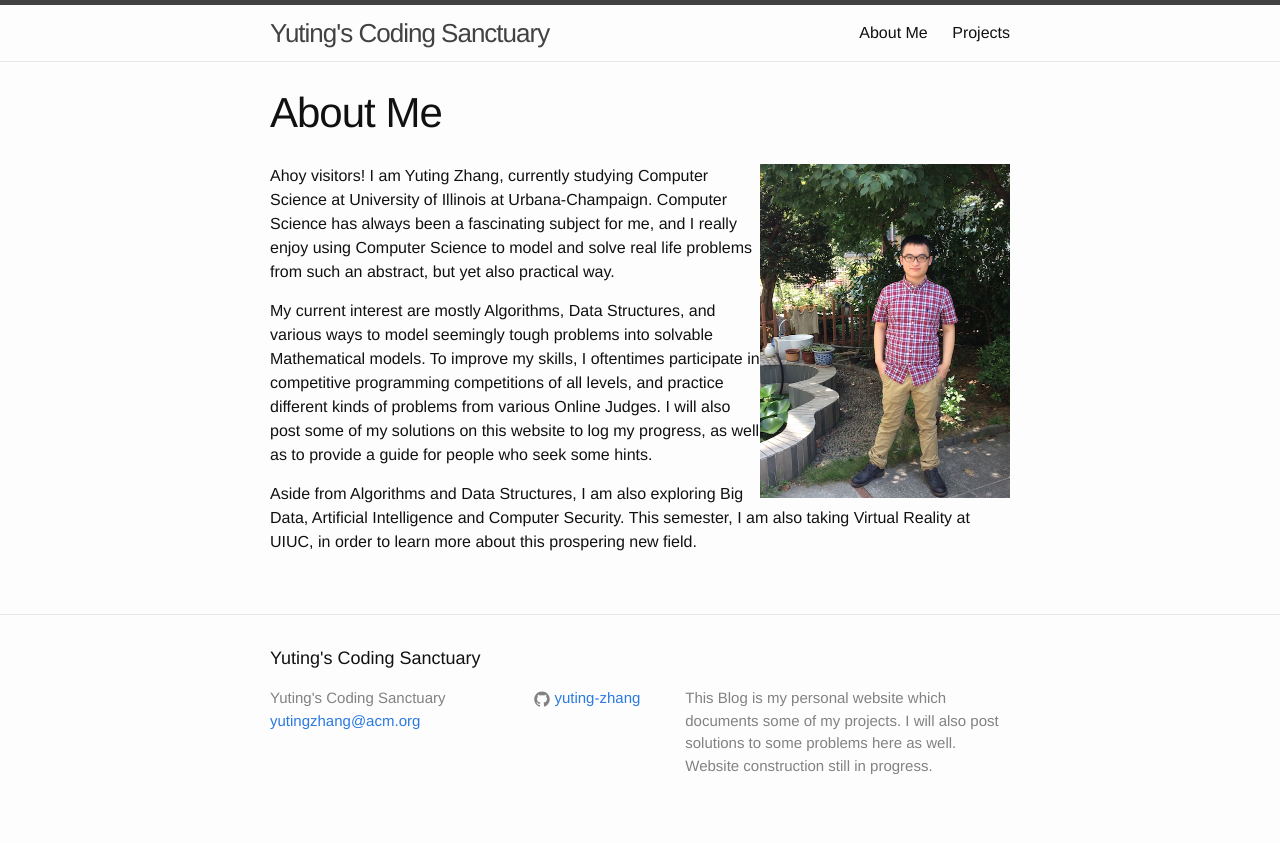
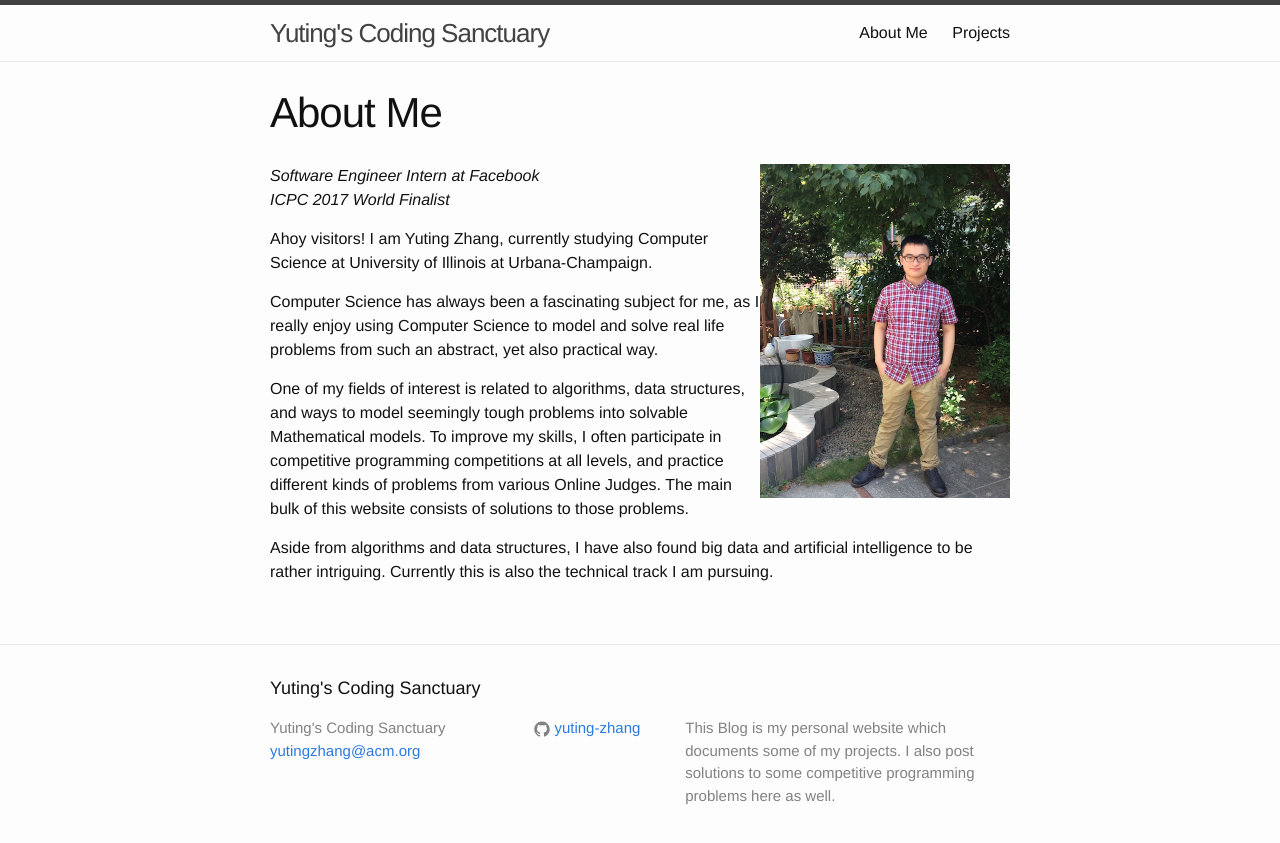
Before and after one commit to khaledlooda/yuting-zhang.github.io, a Jekyll site: the page built from about.md, in a window 1280 px wide. Shown: the top 843 px of the page. Built offline with Jekyll 4.4.1, drawn with Linux system fonts in a browser that asks for light colours.

Commit message:
pages updated

```diff
--- a/_config.yml
+++ b/_config.yml
@@ -19,8 +19,8 @@ title: Yuting's Coding Sanctuary
 email: yutingzhang@acm.org
 description: > # this means to ignore newlines until "baseurl:"
     This Blog is my personal website which documents some of my projects.
-    I will also post solutions to some problems here as well.
-    Website construction still in progress.
+    I also post solutions to some competitive programming
+    problems here as well.
 baseurl: "" # the subpath of your site, e.g. /blog
 url: "" # the base hostname & protocol for your site
 twitter_username:
--- a/about.md
+++ b/about.md
@@ -5,16 +5,23 @@ permalink: /about/
 ---
 <img style="float: right;" src="/assets/profile.JPG" width="250" />
 
-Ahoy visitors! I am Yuting Zhang, currently studying Computer Science at University of Illinois
-at Urbana-Champaign. Computer Science has always been a fascinating subject for me, and I really
-enjoy using Computer Science to  model and solve real life problems from such an
-abstract, but yet also practical way.
+*Software Engineer Intern at Facebook*
+*ICPC 2017 World Finalist*
 
-My current interest are mostly Algorithms, Data Structures, and various ways to model seemingly tough
-problems into solvable Mathematical models. To improve my skills, I oftentimes participate in
- competitive programming competitions of all levels, and  practice different kinds of problems
-from various Online Judges. I will also post some of my solutions on this website to log my progress,
-as well as to provide a guide for people who seek some hints.
+Ahoy visitors! I am Yuting Zhang, currently studying Computer Science at
+University of Illinois at Urbana-Champaign.
 
-Aside from Algorithms and Data Structures, I am also exploring Big Data, Artificial Intelligence and Computer Security.
-This semester, I am also taking Virtual Reality at UIUC, in order to learn more about this prospering new field.
+Computer Science has always been a fascinating subject for me, as I really
+enjoy using Computer Science to  model and solve real life problems from
+such an abstract, yet also practical way.
+
+One of my fields of interest is related to algorithms, data structures, and
+ways to model seemingly tough problems into solvable Mathematical models.
+To improve my skills, I often participate in competitive programming
+competitions at all levels, and practice different kinds of problems
+from various Online Judges. The main bulk of this website consists of
+solutions to those problems.
+
+Aside from algorithms and data structures, I have also found big data and
+artificial intelligence to be rather intriguing. Currently this is also the
+technical track I am pursuing.
```
Also changed, not shown: projects.md (+2 -4 lines).
